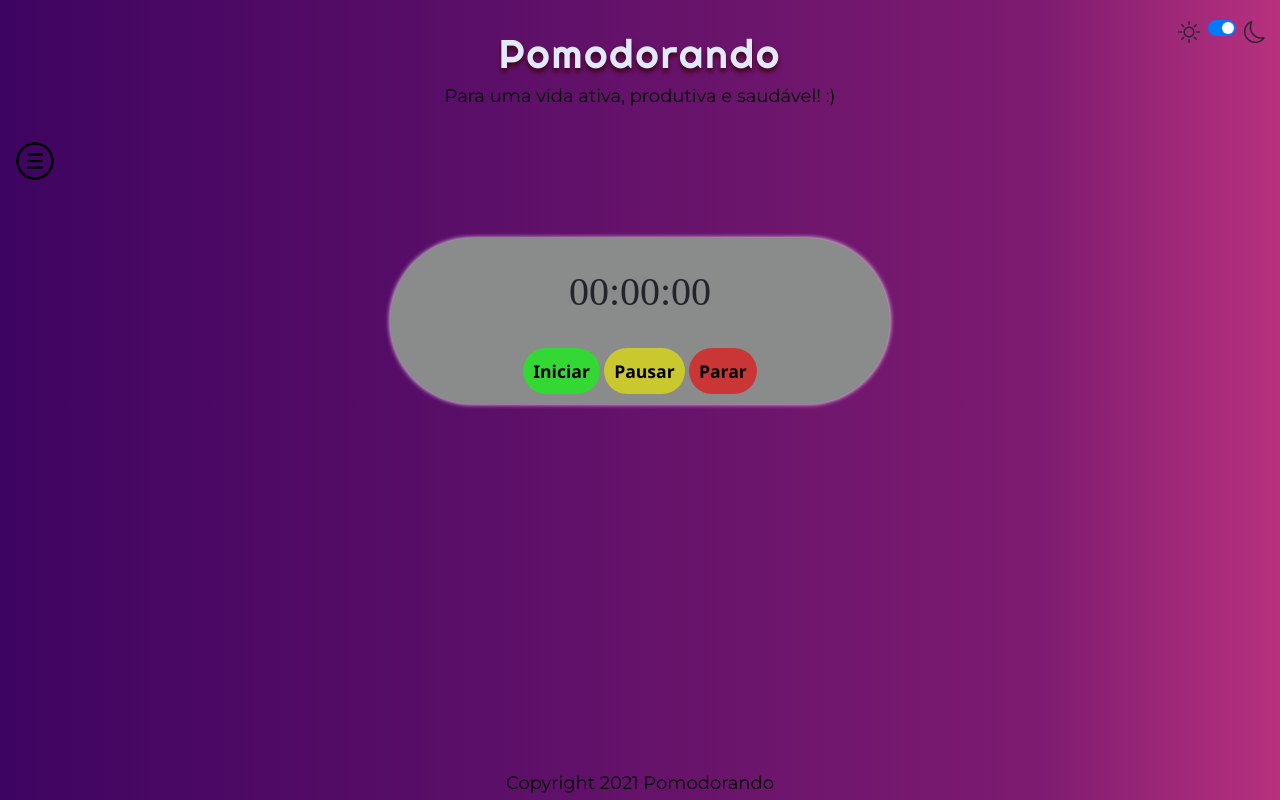
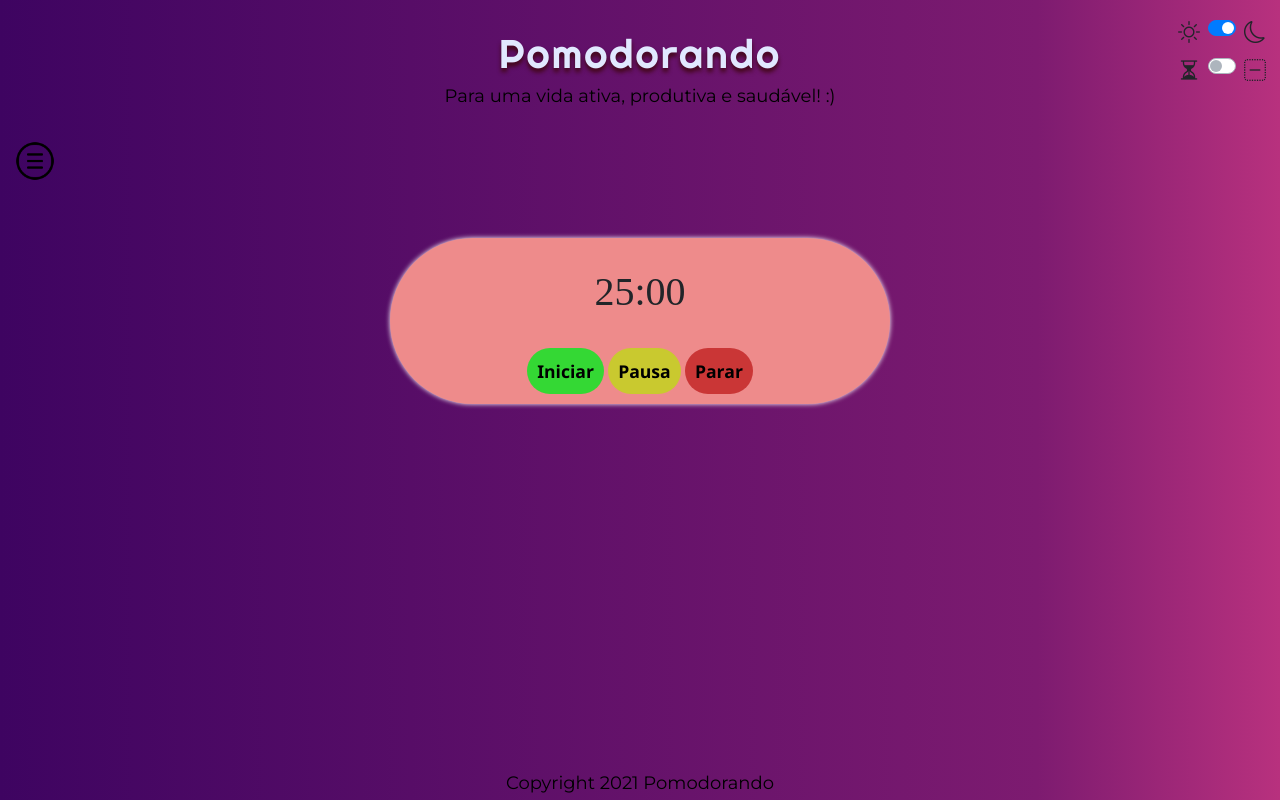
Before and after one commit to ICEI-PUC-Minas-PMV-ADS/pmv-ads-2021-2-e1-proj-web-t3-pomodoro, a plain HTML site: page src/index.html in a window 1280 px wide. Both pictures are taken after a click on the element 1222 px from the left and 32 px from the top of the page. Drawn offline with nearby package versions, Linux system fonts and the light colour scheme.

Commit message:
Modo Zen
Add modo zen em todas as fontes e add um som básico no html

```diff
--- a/src/index.html
+++ b/src/index.html
@@ -30,6 +30,16 @@
     </div>
   </div>
 
+
+  <!--MODO ZEN-->
+  <div class="zen" onclick="modoZen()">
+   <label class="descricao" for="modoZen"><i class="bi bi-hourglass-split"></i></i></label>
+    <div class="custom-control custom-switch">
+      <input type="checkbox" class="custom-control-input" id="modoZen">
+      <label class="custom-control-label descricao" for="modoZen"><i class="bi bi-dash-square-dotted"></i></label>
+    </div>
+  </div>
+
   <!--MENU LATERAL INICIO-->
   <input type="checkbox" id="check">
   <label for="check"><img src="/img/barra-de-menu.png" alt="menu" class="menu"></label>
@@ -45,12 +55,14 @@
 
 
   <!--CRONOMETRO INICIO-->
-  <div class="max-width" id="cronometro">
-    <h1 id="counter">00:00:00</h1><br>
-    <input class="form-check-input" type="checkbox" />
-    <button class="start" onclick="start();">Iniciar</button>
-    <button class="pause" onclick="pause();">Pausar</button>
-    <button class="stop" onclick="stop();">Parar</button><br>
+  <div class="max-width">
+    <h1 id="tempo" class="tempo_restante"> 25:00</h1><br>
+      <input class="form-check-input" type="checkbox" />
+      <button class="start" onclick="start();">Iniciar</button>
+      <button class="pause" onclick="pause();">Pausa </button>
+      <button class="stop" onclick="stop();">Parar</button><br>
+
+      <audio id="avisando" src="https://actions.google.com/sounds/v1/alarms/medium_bell_ringing_near.ogg"></audio>
   </div>
   <!--CRONOMETRO FIM-->
 
--- a/src/main.js
+++ b/src/main.js
@@ -59,12 +59,17 @@ function timer() {
 
 function mudarTema() {
   var toggleEhNoturno = document.getElementById('switchTema').checked;
-  if (toggleEhNoturno) {
-    document.getElementById("cronometro").style.background="rgb(138, 139, 139)"
+  if (toggleEhNoturno)
     document.body.style.background = "-webkit-linear-gradient(0deg, rgba(62,4,97,1) 0%, rgba(125,27,112,1) 81%, rgba(184,49,126,1) 100%)";
-  }
-  else {
+  else
     document.body.style.background = "-webkit-linear-gradient(0deg, rgba(238, 54, 41, 0.9) 0%, rgba(239, 72, 61, 0.9) 0.01%, rgba(239, 72, 61, 0.9) 69.88%, rgba(255, 107, 61, 0.9) 100%)";
-    document.getElementById("cronometro").style.background="rgb(238, 139, 139)"
-  }
 }
+
+
+function modoZen() {
+  var modoZenOn = document.getElementById('modoZen').checked;
+  if (modoZenOn)
+    document.getElementById('tempo').style.visibility = "hidden";
+  else
+    document.getElementById('tempo').style.visibility = "visible";
+}
--- a/src/style.css
+++ b/src/style.css
@@ -44,15 +44,15 @@ p{
   padding: 10px;
   box-sizing: border-box;
   margin-top: 10%;
-  background-color: #FFF;
-  box-shadow: 0 0 5px #FFF;
+  background-color: rgba(255, 255, 255, 0.295);
+  box-shadow: 0 0 5px rgb(255, 255, 255);
   text-align: center;
   font-weight: bold;
   border-radius: 1;
 }
 
-h1 {
-  font-family: 'Orbitron', sans-serif;
+time {
+  font-family: Orbitron;
   margin-top: 20px;
   }
 
@@ -77,7 +77,7 @@ background-color: blanchedalmond;
 }
 
 .pause{
-  background-color: rgb(201, 201, 47);
+  background-color: rgb(70, 147, 235);
 }
 
 .stop{
@@ -174,3 +174,19 @@ label{
   margin: 4px;
   font-size: 22px;
 }
+
+
+/*MODO ZEN*/
+.zen {
+  position: fixed;
+  top: 50px;
+  right: 10px;
+  display: flex;
+
+}
+.descricao {
+  position: relative;
+  padding: 0;
+  margin: 4px;
+  font-size: 22px;
+}
```
